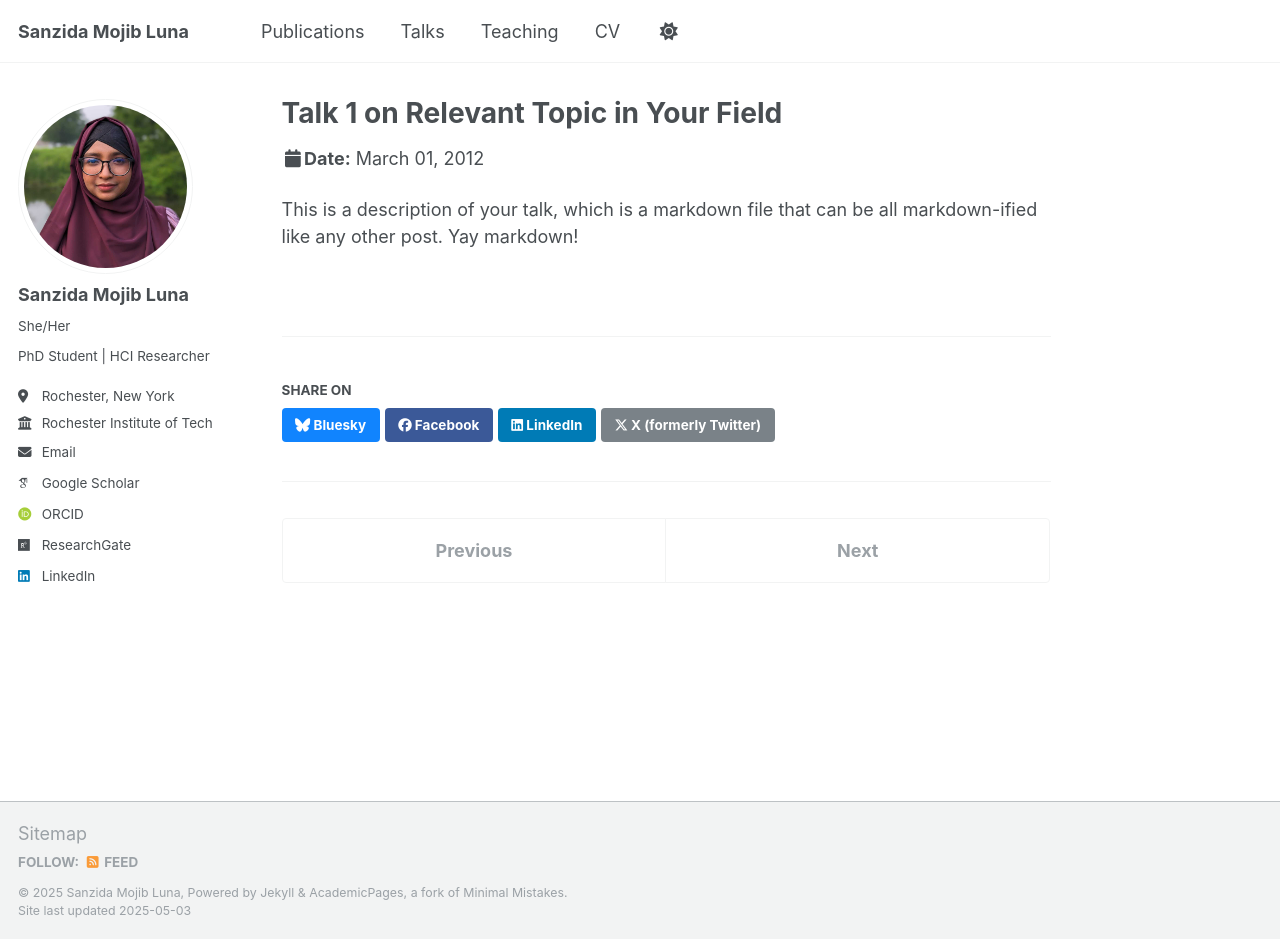
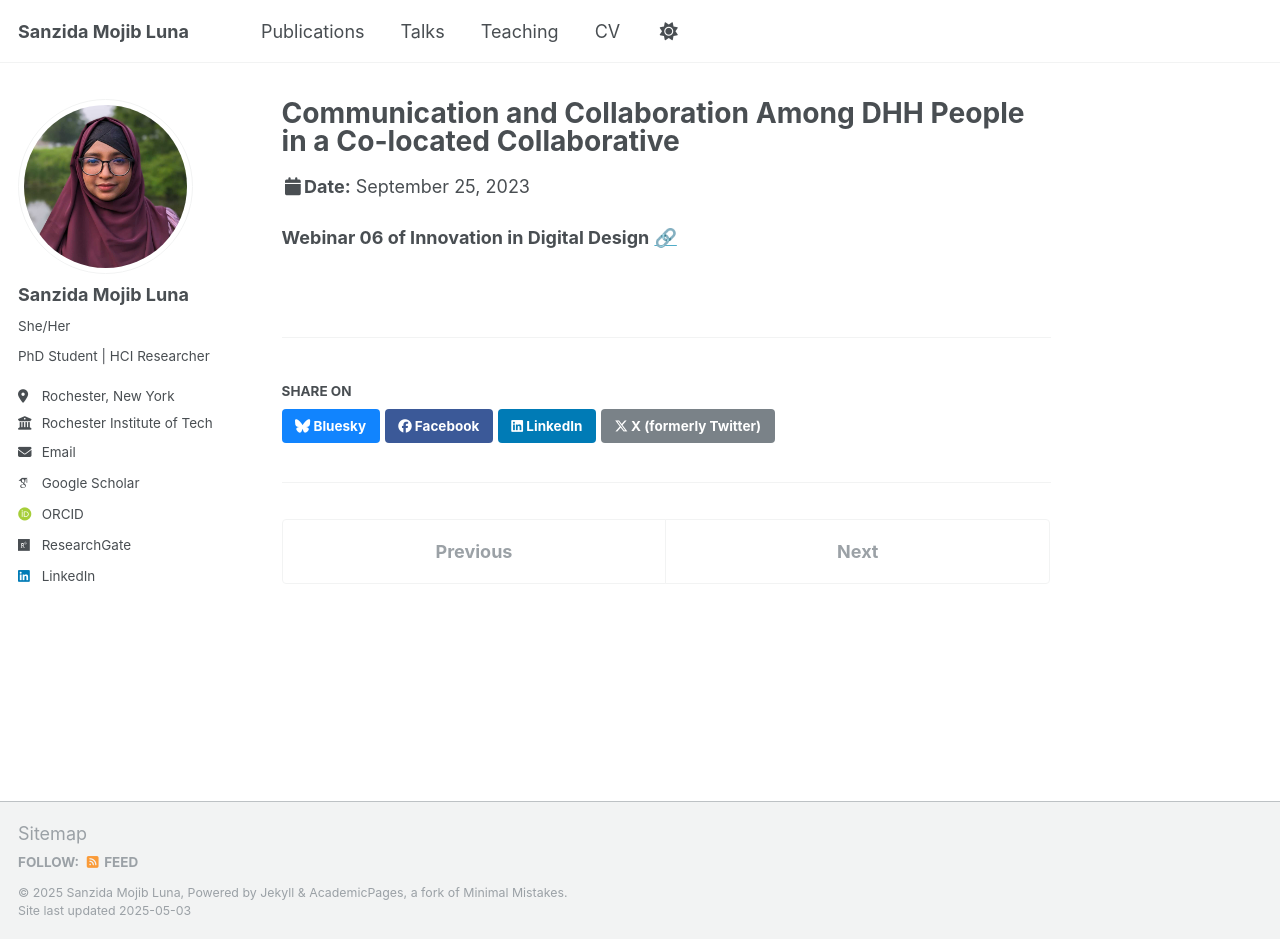
Before and after one commit to SanzidaMojibLuna/SanzidaMojibLuna.github.io, a Jekyll site: the page built from _talks/2012-03-01-talk-1.md, in a window 1280 px wide and 939 px high. Built offline with Jekyll 4.4.1, drawn with Linux system fonts in a browser that asks for light colours; some web fonts are replaced.

Commit message:
Update 2012-03-01-talk-1.md

```diff
--- a/_talks/2012-03-01-talk-1.md
+++ b/_talks/2012-03-01-talk-1.md
@@ -1,11 +1,11 @@
 ---
-title: "Talk 1 on Relevant Topic in Your Field"
+title: "Communication and Collaboration Among DHH People in a Co-located Collaborative"
 collection: talks
 type: "Talk"
-permalink: /talks/2012-03-01-talk-1
-venue: "UC San Francisco, Department of Testing"
-date: 2012-03-01
-location: "San Francisco, CA, USA"
+permalink:
+venue: "Online"
+date: 2023-09-25
+location: "Online"
 ---
-
-This is a description of your talk, which is a markdown file that can be all markdown-ified like any other post. Yay markdown!
+**Webinar 06 of Innovation in Digital Design**
+[🔗](https://www.youtube.com/watch?v=9UnXEuExgUM)
```
